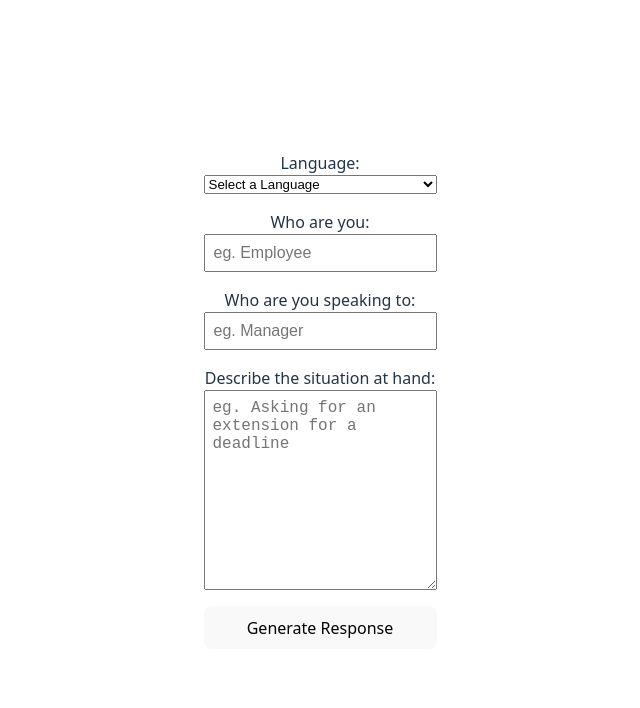
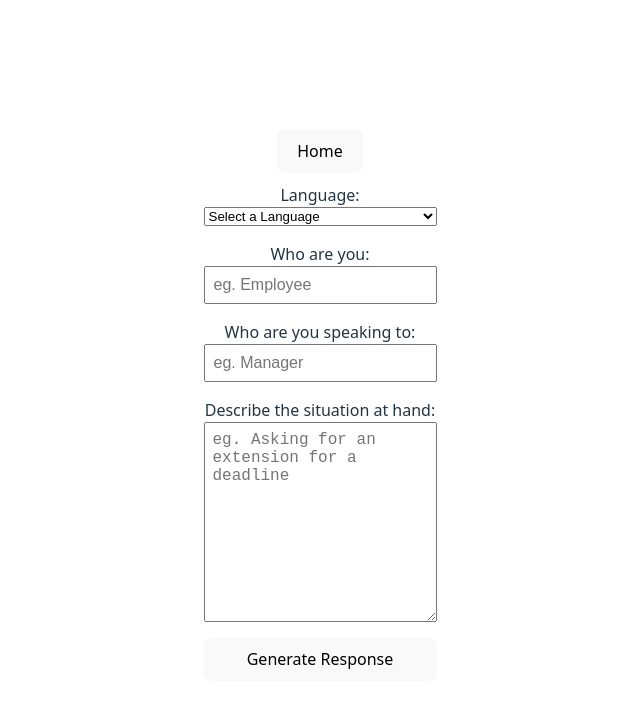
Before and after one commit to jamienahx/Pragma, a React (Vite) app in the folder pragma/: page / in a window 1280 px wide. Shown: the top 708 px of the page, without its empty margins (320-960 px from the left). Built offline with nearby package versions, Linux system fonts and the light colour scheme.

Commit message:
linked navbar in app

```diff
--- a/pragma/src/App.tsx
+++ b/pragma/src/App.tsx
@@ -3,15 +3,21 @@ import {Routes, Route} from 'react-router-dom';
 import './App.css';
 import Form from './components/form';
 import Results from './components/results';
+import Navbar from './components/navbar';
 
 function App() {
   return(
+    <>
+
+     <Navbar />
     <Routes>
+
 
     <Route path="/" element = {<Form />} />
     <Route path="/results" element = {<Results/>} />
 
     </Routes>
+    </>
 
   )
 }
```
